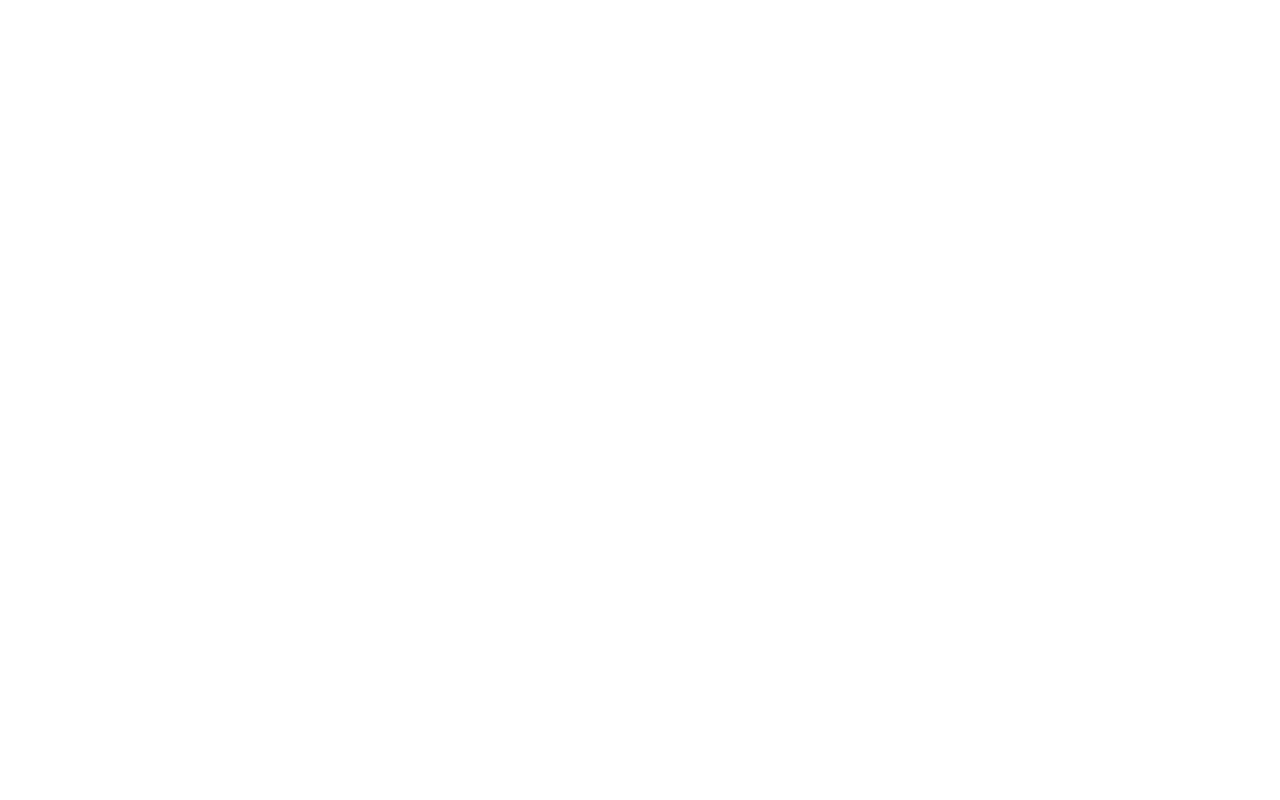
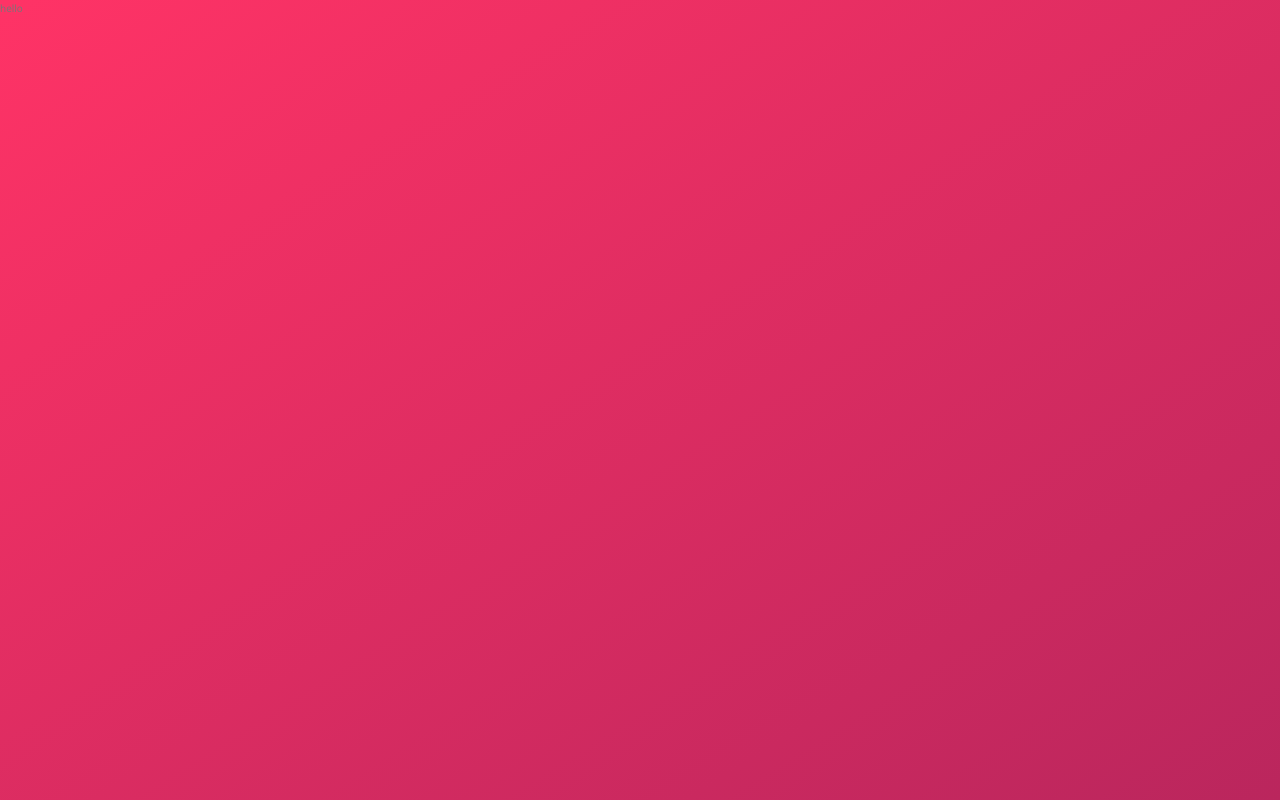
Before and after one commit to Jobonno/trillo, a website: page index.html in a window 1280 px wide. Drawn offline with nearby package versions, Linux system fonts and the light colour scheme.

Commit message:
Add the global restes, structure and base styles for project

```diff
--- a/index.html
+++ b/index.html
@@ -11,6 +11,6 @@
         <title>trillo &mdash; Your all-in-one booking app</title>
     </head>
     <body>
-
+        hello
     </body>
 </html>
--- /dev/null
+++ b/sass/_base.scss
@@ -0,0 +1,57 @@
+/*
+COLORS
+
+Primary: #eb2f64
+Primary light: #FF3366
+Primary dark: #BA265D
+
+Grey light 1: #faf9f9
+Grey light 2: #f4f2f2
+Grey light 3: #f0eeee
+Grey light 4: #ccc
+
+Grey dark 1: #333
+Grey dark 2: #777
+Grey dark 3: #999
+
+*/
+
+:root {
+    --color-primary: #eb2f64;
+    --color-primary-light: #FF3366;
+    --color-primary-dark: #BA265D;
+    --color-grey-light-1: #faf9f9;
+    --color-grey-light-2: #f4f2f2;
+    --color-grey-light-3: #f0eeee;
+    --color-grey-light-4: #ccc;
+    --color-grey-dark-1: #333;
+    --color-grey-dark-2: #777;
+    --color-grey-dark-3: #999;
+}
+
+* {
+    margin: 0;
+    padding: 0;
+}
+
+*,
+*::before,
+*::after {
+    box-sizing: inherit;
+}
+
+html {
+    box-sizing: border-box;
+    font-size: 62.5%;
+}
+
+body {
+    font-family: 'Open Sans', sans-serif;
+    font-weight: 400;
+    line-height: 1.6;
+    color: var(--color-grey-dark-2);
+    background-image: linear-gradient(to right bottom, var(--color-primary-light), var(--color-primary-dark));
+    background-size: cover;
+    background-repeat: no-repeat;
+    min-height: 100vh;
+}
--- a/sass/main.scss
+++ b/sass/main.scss
@@ -1,23 +1,3 @@
-/*
-COLORS
-
-Primary: #eb2f64
-Primary light: #FF3366
-Primary dark: #BA265D
-
-Grey light 1: #faf9f9
-Grey light 2: #f4f2f2
-Grey light 3: #f0eeee
-Grey light 4: #ccc
-
-Grey dark 1: #333
-Grey dark 2: #777
-Grey dark 3: #999
-
-*/
-
-*{
-    margin:0;
-    padding:0;
-    box-sizing:border-box;
-}
+@import "base";
+@import "layout";
+@import "components";
```
Also changed, not shown: css/style.css, sass/_components.scss (added), sass/_layout.scss (added).
